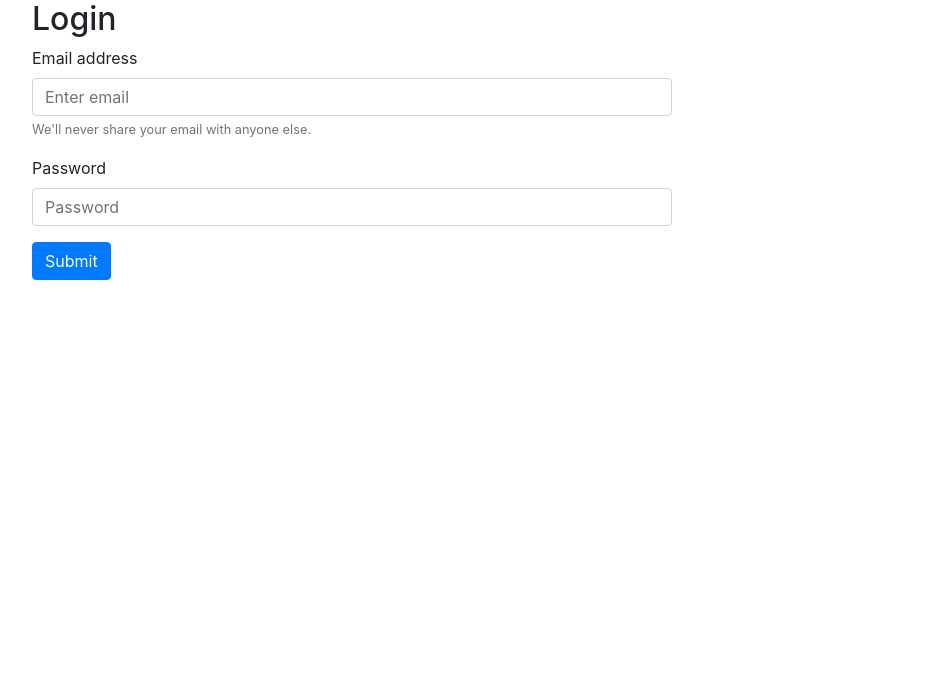
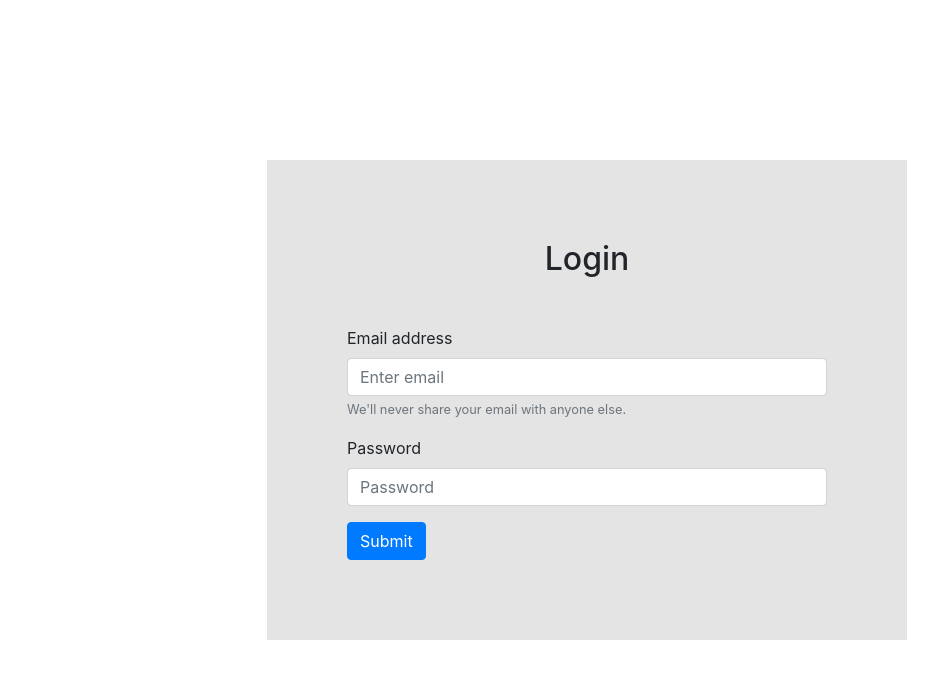
Before and after one commit to tishchungoora/vezear-frontend, a React (Create React App) app: page /login in a window 1280 px wide. Shown: the top 678 px of the page, without its empty margins (53-991 px from the left). Built offline with nearby package versions, Linux system fonts and the light colour scheme.

Commit message:
update login form

```diff
--- a/src/assets/index.scss
+++ b/src/assets/index.scss
@@ -12,6 +12,14 @@ code {
     monospace;
 }
 
-.login-form {
+.login {
+  display: flex;
+  justify-content: center;
+}
+
+.login-container {
   width: 40rem;
+  margin-top: 10rem;
+  background-color: rgb(228, 228, 228);
+  padding: 5rem;
 }
--- a/src/container/Login.jsx
+++ b/src/container/Login.jsx
@@ -3,10 +3,10 @@ import React, { Component } from "react";
 export default class login extends Component {
   render() {
     return (
-      <div className="container">
-        <div className="login-form">
-          <h2>Login</h2>
-          <form>
+      <div className="login">
+        <div className="login-container ">
+          <h2 className="text-center mb-5">Login</h2>
+          <form className="login-form">
             <div className="form-group">
               <label for="email">Email address</label>
               <input
```
